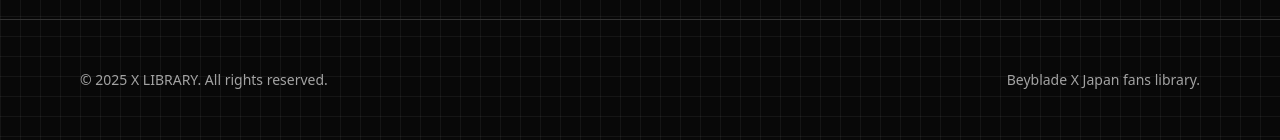
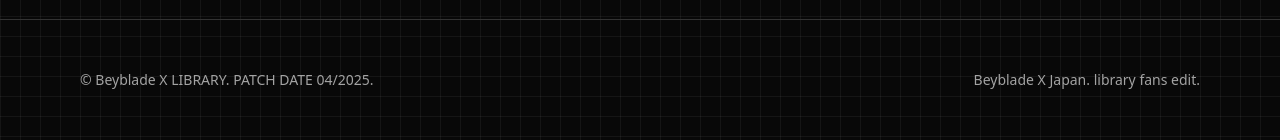
Before and after one commit to koonsunchannel/bey-library, a Next.js app: page / in a window 1280 px wide. Shown: the part 1424-1564 px from the top of the page. Built offline with nearby package versions, Linux system fonts and the light colour scheme.

Commit message:
add patch date

```diff
--- a/src/app/layout.tsx
+++ b/src/app/layout.tsx
@@ -30,10 +30,10 @@ export default function RootLayout({ children }: { children: React.ReactNode })
           <footer className="border-t py-6 md:py-8">
             <div className="container flex flex-col items-center justify-between gap-4 md:h-14 md:flex-row">
               <p className="text-center text-sm text-muted-foreground md:text-left">
-                &copy; {new Date().getFullYear()} X LIBRARY. All rights reserved.
+                &copy; Beyblade X LIBRARY. PATCH DATE 04/2025.
               </p>
               <p className="text-center text-sm text-muted-foreground md:text-right">
-                Beyblade X Japan fans library.
+                Beyblade X Japan. library fans edit.
               </p>
             </div>
           </footer>
```
